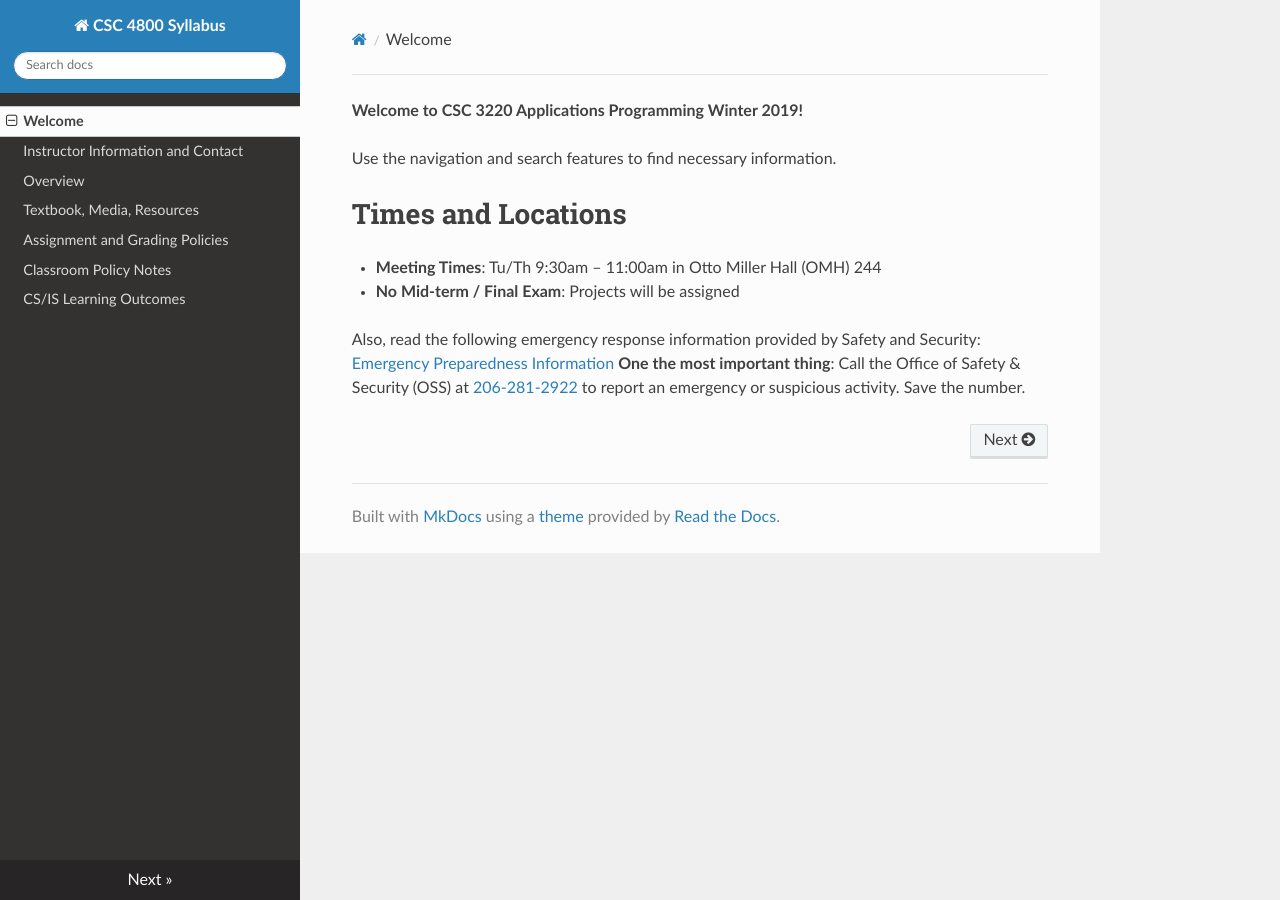
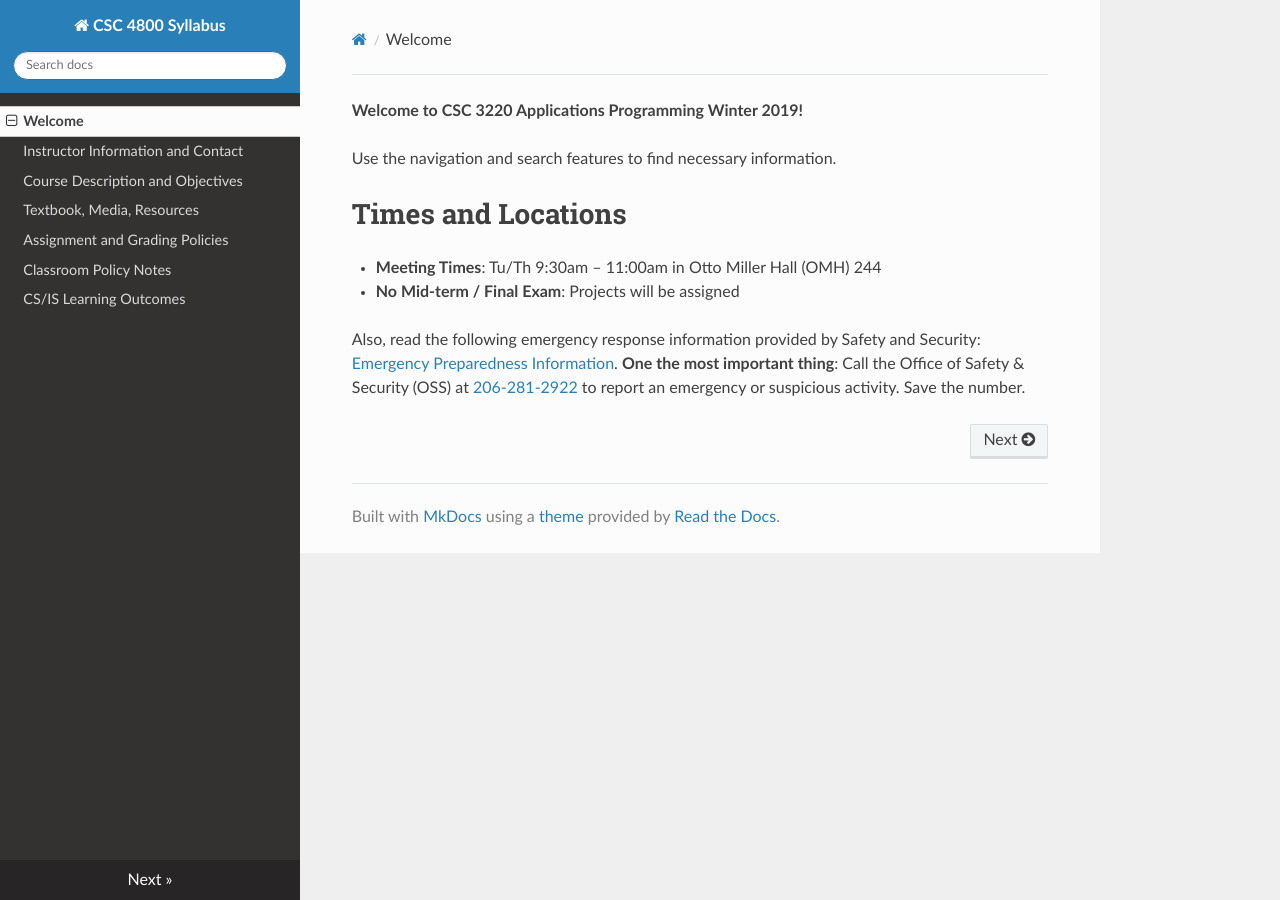
Before and after one commit to twpark/csc4800syl, an MkDocs documentation site: the page built from docs/index.md, in a window 1280 px wide. Built offline with MkDocs 1.6.1, drawn with Linux system fonts in a browser that asks for light colours; nearby versions of some CDN libraries; old or Windows-style settings are respelled for this version of MkDocs.

Commit message:
changed: nav

```diff
--- a/docs/index.md
+++ b/docs/index.md
@@ -8,4 +8,4 @@ Use the navigation and search features to find necessary information.
 * **No Mid-term / Final Exam**: Projects will be assigned
 
 
-Also, read the following emergency response information provided by Safety and Security: [Emergency Preparedness Information](http://spu.edu/acad/school-of-business-and-economics/documents/Syllabus_Addendum_on_Emergency_Information.pdf) **One the most important thing**: Call the Office of Safety & Security (OSS) at [206-281-2922](tel:206-281-2922) to report an emergency or suspicious activity. Save the number.
+Also, read the following emergency response information provided by Safety and Security: [Emergency Preparedness Information](http://spu.edu/acad/school-of-business-and-economics/documents/Syllabus_Addendum_on_Emergency_Information.pdf). **One the most important thing**: Call the Office of Safety & Security (OSS) at [206-281-2922](tel:206-281-2922) to report an emergency or suspicious activity. Save the number.
--- a/mkdocs.yml
+++ b/mkdocs.yml
@@ -8,7 +8,7 @@ markdown_extensions:
 pages:
   - Welcome: index.md
   - Instructor Information and Contact: contact.md
-  - Overview: overview.md
+  - Course Description and Objectives: overview.md
   - Textbook, Media, Resources: textbook.md
   - Assignment and Grading Policies: grading.md
   - Classroom Policy Notes: classroom.md
```
